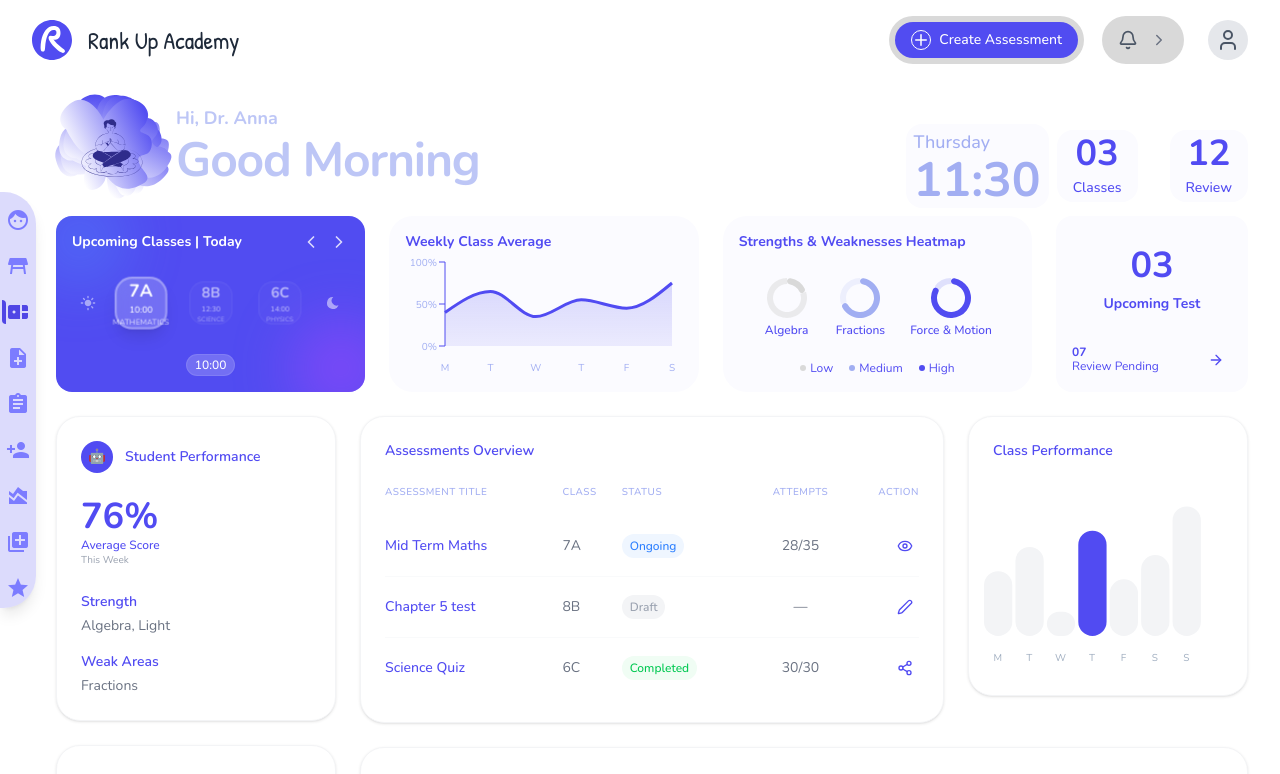
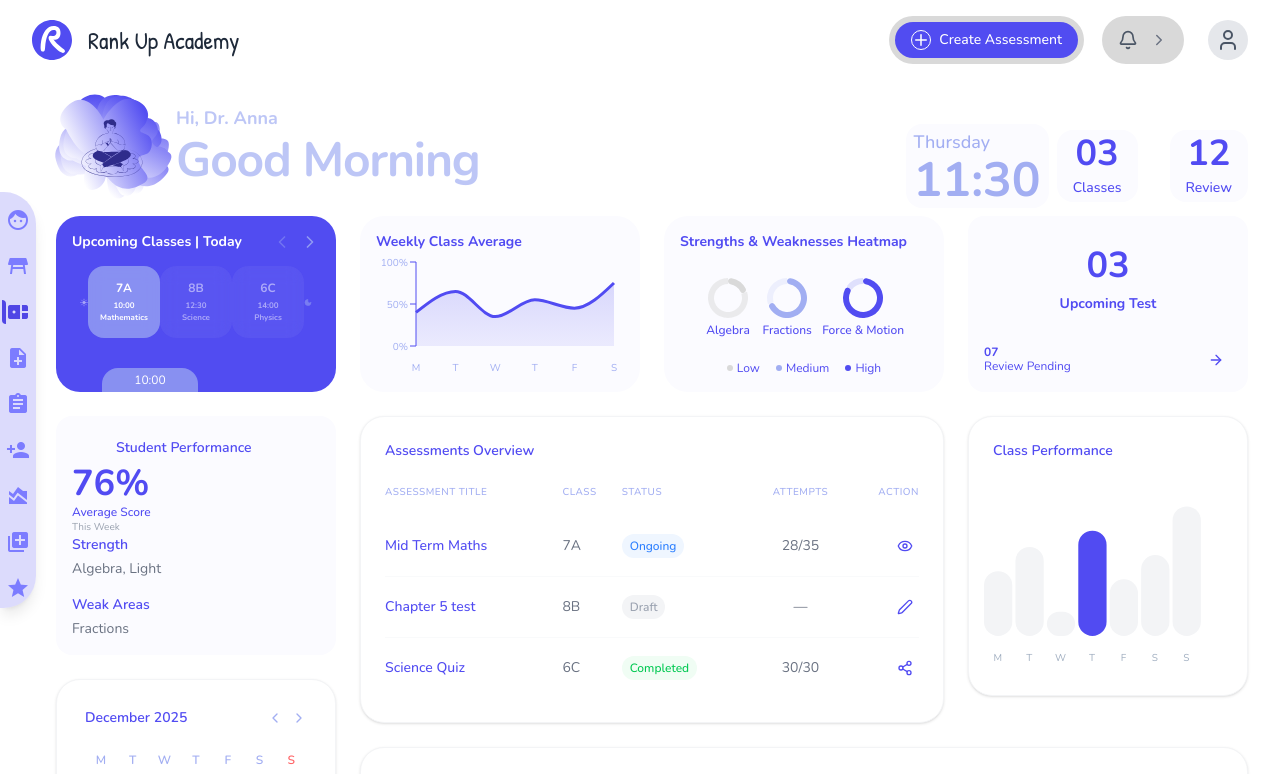
Before and after one commit to Aiinhome-Aivista/rankup-front-end, a React (Vite) app: page /teacher/dashboard in a window 1280 px wide. Shown: the top 774 px of the page. Built offline with nearby package versions, Linux system fonts and the light colour scheme; sample sign-in values are in the browser's storage.

Commit message:
teacher dashboard design fix

```diff
--- a/connection.js
+++ b/connection.js
@@ -1,7 +1,7 @@
 import apiService from './src/service/apiService.js';
 
-const BASE_URL = 'http://122.163.121.176:3019/v1/';
-/* const BASE_URL = 'http://157.173.221.226:3019/v1/'; */
+/* const BASE_URL = 'http://122.163.121.176:3019/v1/'; */
+const BASE_URL = 'http://157.173.221.226:3019/v1/';
 
 export const GET_APIS = {
   fetchSubjects: `${BASE_URL}get_subjects/subjects`,
--- a/src/common/layout/AppLayout.jsx
+++ b/src/common/layout/AppLayout.jsx
@@ -11,7 +11,7 @@ function AppLayout({ children }) {
       <div className="flex flex-col min-h-screen">
         {isLoggedIn ? <Header /> : <Navbar />}
         {isLoggedIn && <Sidebar />}
-        <main className="w-full flex-1 overflow-y-auto">{children}</main>
+        <main className="w-full h-full flex-1 overflow-y-auto">{children}</main>
       </div>
     </div>
   );
--- a/src/pages/teacher/dashboard/TeacherDashboard.jsx
+++ b/src/pages/teacher/dashboard/TeacherDashboard.jsx
@@ -13,42 +13,41 @@ import AnnouncementSection from "./ui/AnnouncementSection";
 
 function TeacherDashboard() {
   return (
-    <div className="flex flex-col h-screen">
+    <div className="flex flex-col h-full">
       {/* Header logic is handled by parent or here if needed, keeping simple */}
-      <div className="flex-1 overflow-y-auto pl-14 pr-8">
-        <div className="max-w-[1600px] mx-auto flex flex-col gap-2">
+      <div className="flex-1 h-full overflow-y-auto pl-14 pr-8">
+        <div className="w-full justify-center mx-auto flex flex-col gap-2">
           <GreetingSection />
 
           {/* Main Grid Layout */}
-          <div className="flex flex-col gap-6">
-            {/* Top Row Stats (three large panels + one small panel) */}
-            <div className="flex flex-col lg:flex-row gap-6 items-start">
-              <div className="flex-1 max-h-64 overflow-y-auto">
+          <div className="flex flex-col justify-center gap-6">
+            {/* Top Row Stats (4 columns) */}
+            <div className="grid grid-cols-1 lg:grid-cols-4 gap-6 items-start">
+              <div className="flex-1 max-h-64 overflow-y-auto col-span-1">
                 <UpcomingClasses />
               </div>
-              <div className="flex-1">
+              <div className="col-span-1">
                 <WeeklyClassAverage />
               </div>
-              <div className="flex-1">
+              <div className="col-span-1">
                 <StrengthsWeaknesses />
               </div>
-              <div className="w-full lg:w-44 xl:w-48">
+              <div className="col-span-1">
                 <UpcomingTest />
               </div>
             </div>
 
             {/* Bottom Section */}
-            <div className="grid grid-cols-1 lg:grid-cols-12 gap-6">
-              {/* Left Column (Sidebar-ish) */}
-              <div className="lg:col-span-3 flex flex-col gap-6">
+            <div className="grid grid-cols-1 lg:grid-cols-4 gap-6">
+              <div className="col-span-1 flex flex-col gap-6">
                 <StudentPerformance />
                 <div className="bg-white rounded-3xl p-1 shadow-sm border border-gray-100 flex-1">
                   <CalendarSection />
                 </div>
               </div>
 
-              {/* Right Main Column */}
-              <div className="lg:col-span-9 flex flex-col gap-6">
+              {/* Right Main Column - Spans remaining 3 columns */}
+              <div className="col-span-1 lg:col-span-3 flex flex-col gap-6">
                 <div className="grid grid-cols-1 xl:grid-cols-3 gap-6">
                   <div className="xl:col-span-2 flex">
                     <AssessmentsOverview />
--- a/src/pages/teacher/dashboard/ui/StudentPerformance.jsx
+++ b/src/pages/teacher/dashboard/ui/StudentPerformance.jsx
@@ -1,12 +1,12 @@
 import React from "react";
+import studentFace from "../../../../assets/student_face_2.svg"
 
 function StudentPerformance() {
   return (
-    <div className="bg-white rounded-3xl p-6 shadow-sm border border-gray-100 flex flex-col gap-6">
+    <div className="bg-[#514CF105] rounded-2xl p-4 flex flex-col">
       <div className="flex items-center gap-3">
-        <div className="w-8 h-8 bg-[#514BF2] rounded-full flex items-center justify-center text-white">
-          {/* Use an emoji or icon for the robot face */}
-          <span className="text-sm">🤖</span>
+        <div className="w-8 h-8 flex items-center justify-center text-white">
+          <studentFace/>
         </div>
         <h3 className="text-[#514BF2] font-semibold text-sm">
           Student Performance
--- a/src/pages/teacher/dashboard/ui/UpcomingClasses.jsx
+++ b/src/pages/teacher/dashboard/ui/UpcomingClasses.jsx
@@ -1,96 +1,96 @@
-import React from "react";
-import { ChevronLeft, ChevronRight } from "lucide-react";
-
-const SunIcon = ({ className, size = 16 }) => (
-  <svg
-    width={size}
-    height={size}
-    viewBox="0 0 24 24"
-    fill="currentColor"
-    className={className}
-    xmlns="http://www.w3.org/2000/svg"
-  >
-    <path d="M12 7c-2.76 0-5 2.24-5 5s2.24 5 5 5 5-2.24 5-5-2.24-5-5-5zM2 13h2c.55 0 1-.45 1-1s-.45-1-1-1H2c-.55 0-1 .45-1 1s.45 1 1 1zm18 0h2c.55 0 1-.45 1-1s-.45-1-1-1h-2c-.55 0-1 .45-1 1s.45 1 1 1zM11 2v2c0 .55.45 1 1 1s1-.45 1-1V2c0-.55-.45-1-1-1s-1 .45-1 1zm0 18v2c0 .55.45 1 1 1s1-.45 1-1v-2c0-.55-.45-1-1-1s-1 .45-1 1zM5.99 4.58a.996.996 0 0 0-1.41 0 .996.996 0 0 0 0 1.41l1.41 1.41c.39.39 1.02.39 1.41 0 .39-.39.39-1.02 0-1.41L5.99 4.58zm12.37 12.37a.996.996 0 0 0-1.41 0 .996.996 0 0 0 0 1.41l1.41 1.41c.39.39 1.02.39 1.41 0 .39-.39.39-1.02 0-1.41l-1.41-1.41zm1.41-12.37c-.39-.39-1.02-.39-1.41 0l-1.41 1.41c-.39.39-.39 1.02 0 1.41.39.39 1.02.39 1.41 0l1.41-1.41c.39-.39.39-1.02 0-1.41z" />
-  </svg>
-);
-
-const MoonIcon = ({ className, size = 16 }) => (
-  <svg
-    width={size}
-    height={size}
-    viewBox="0 0 24 24"
-    fill="currentColor"
-    className={className}
-    xmlns="http://www.w3.org/2000/svg"
-  >
-    <path d="M12 3c.132 0 .263 0 .393 0a7.5 7.5 0 0 0 7.92 12.446a9 9 0 1 1 -8.313 -12.454z" />
-  </svg>
-);
+import React, { useState } from "react";
+import { ChevronLeft, ChevronRight, Sun, Moon } from "lucide-react";
 
 function UpcomingClasses() {
+  const [startIndex, setStartIndex] = useState(0);
+
   const classes = [
     { id: "7A", time: "10:00", subject: "Mathematics", active: true },
     { id: "8B", time: "12:30", subject: "Science", active: false },
     { id: "6C", time: "14:00", subject: "Physics", active: false },
+    { id: "1C", time: "16:00", subject: "Biology", active: false },
+    { id: "9C", time: "16:00", subject: "Computer Science", active: false },
   ];
 
+  const visibleClasses = classes.slice(startIndex, startIndex + 3);
+  const activeClass = classes.find((cls) => cls.active);
+
+  const handlePrev = () => {
+    if (startIndex > 0) {
+      setStartIndex((prev) => prev - 1);
+    }
+  };
+
+  const handleNext = () => {
+    if (startIndex + 3 < classes.length) {
+      setStartIndex((prev) => prev + 1);
+    }
+  };
+
   return (
-    <div className="bg-[#514CF1] rounded-2xl p-4 text-white w-full h-36 md:h-40 lg:h-44 relative overflow-hidden flex flex-col justify-between">
+    <div className="relative bg-[#514CF1] rounded-3xl p-4 text-white w-full h-36 md:h-40 lg:h-44 relative overflow-hidden flex flex-col justify-between">
       {/* Header */}
-      <div className="flex justify-between items-center mb-4 z-10">
+      <div className="flex justify-between items-center z-10">
         <h3 className="font-bold text-sm">Upcoming Classes | Today</h3>
-        <div className="flex gap-2">
+        <div className="flex gap-2 text-[#A1AEF2]">
           <ChevronLeft
             size={20}
-            className="cursor-pointer opacity-80 hover:opacity-90"
+            className={`cursor-pointer transition-opacity ${
+              startIndex === 0 ? "opacity-40 cursor-not-allowed" : "opacity-80 hover:opacity-90"
+            }`}
+            onClick={handlePrev}
           />
           <ChevronRight
             size={20}
-            className="cursor-pointer opacity-80 hover:opacity-90"
+            className={`cursor-pointer transition-opacity ${
+              startIndex + 3 >= classes.length
+                ? "opacity-40 cursor-not-allowed"
+                : "opacity-80 hover:opacity-90"
+            }`}
+            onClick={handleNext}
           />
         </div>
       </div>
 
       {/* Content - Timeline */}
       <div className="flex-1 flex items-center justify-between px-2 z-10">
-        <SunIcon className="opacity-50" size={16} />
+        <Sun className="opacity-50" size={25} fill="currentColor" />
 
-        {classes.map((cls, index) => (
+        {visibleClasses.map((cls) => (
           <div
-            key={index}
-            className={`flex flex-col items-center gap-2 transition-all duration-300 ${
-              cls.active ? "scale-110" : "opacity-60 scale-90"
-            }`}
+            key={cls.id}
+            className="flex flex-col items-center gap-2 transition-all duration-300"
           >
             <div
-              className={`w-12 h-12 rounded-2xl flex flex-col justify-center items-center backdrop-blur-sm ${
+              className={`w-18 h-18 rounded-2xl flex flex-col justify-center items-center backdrop-blur-sm ${
                 cls.active
-                  ? "bg-white/20 border-2 border-white/30 shadow-lg"
-                  : "bg-white/5 border border-white/10"
+                  ? "bg-[#A1AEF2B2] text-[#FFFFFF]"
+                  : "bg-[#FFFFFF0D] text-[#FFFFFF80]"
               }`}
             >
-              <span className="text-base font-bold">{cls.id}</span>
-              <span className="text-[8px] font-medium">{cls.time}</span>
-              <span className="text-[7px] uppercase tracking-wide opacity-80">
+              <span className="text-xs font-bold pb-1">{cls.id}</span>
+              <span className="text-[0.5rem] font-bold">{cls.time}</span>
+              <span className="text-[0.5rem] font-bold w-full truncate text-center px-1">
                 {cls.subject}
               </span>
             </div>
           </div>
         ))}
 
-        <MoonIcon className="opacity-50" size={16} />
+        <Moon
+          className="opacity-50 text-[#A1AEF2]"
+          size={25}
+          fill="currentColor"
+        />
       </div>
 
       {/* Bottom Progress/Time indicator */}
-      <div className="mt-4 flex items-center justify-center z-10">
-        <div className="bg-white/20 px-2 py-0.5 rounded-full text-xs font-medium backdrop-blur-md border border-white/10">
-          10:00
-        </div>
+      <div className="flex items-center justify-center z-10">
+        <div className="opacity-0">blank</div>
       </div>
-
-      {/* Background Decoration */}
-      <div className="absolute -bottom-6 -right-6 w-24 h-24 bg-purple-500 rounded-full blur-[30px] opacity-50"></div>
-      <div className="absolute -top-6 -left-6 w-24 h-24 bg-blue-400 rounded-full blur-[30px] opacity-30"></div>
+      <div className="absolute bottom-0 bg-[#A1AEF2B2] translate-x-7.5 text-xs text-white text-center rounded-t-2xl z-10 w-24 py-1">
+        {activeClass ? activeClass.time : "--:--"}
+      </div>
     </div>
   );
 }
```
Also changed, not shown: src/assets/student_face_2.svg (added).
